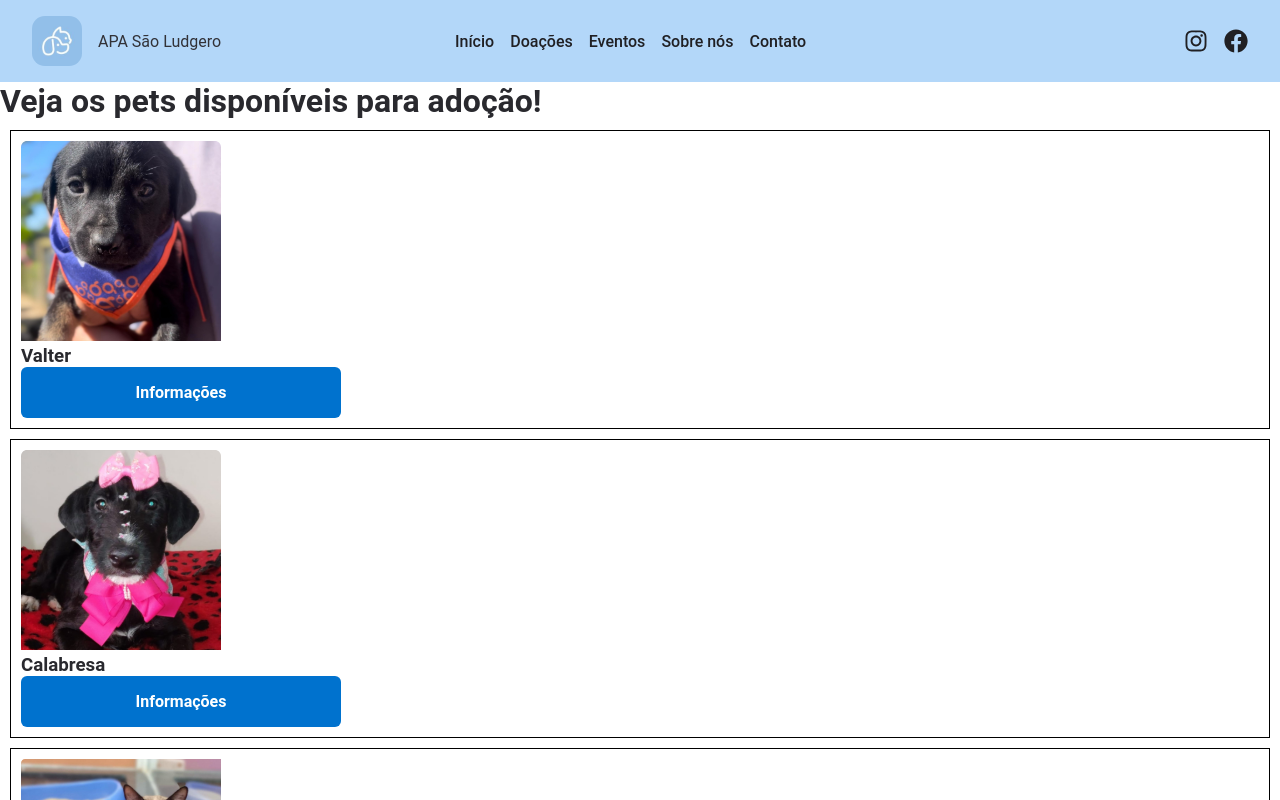
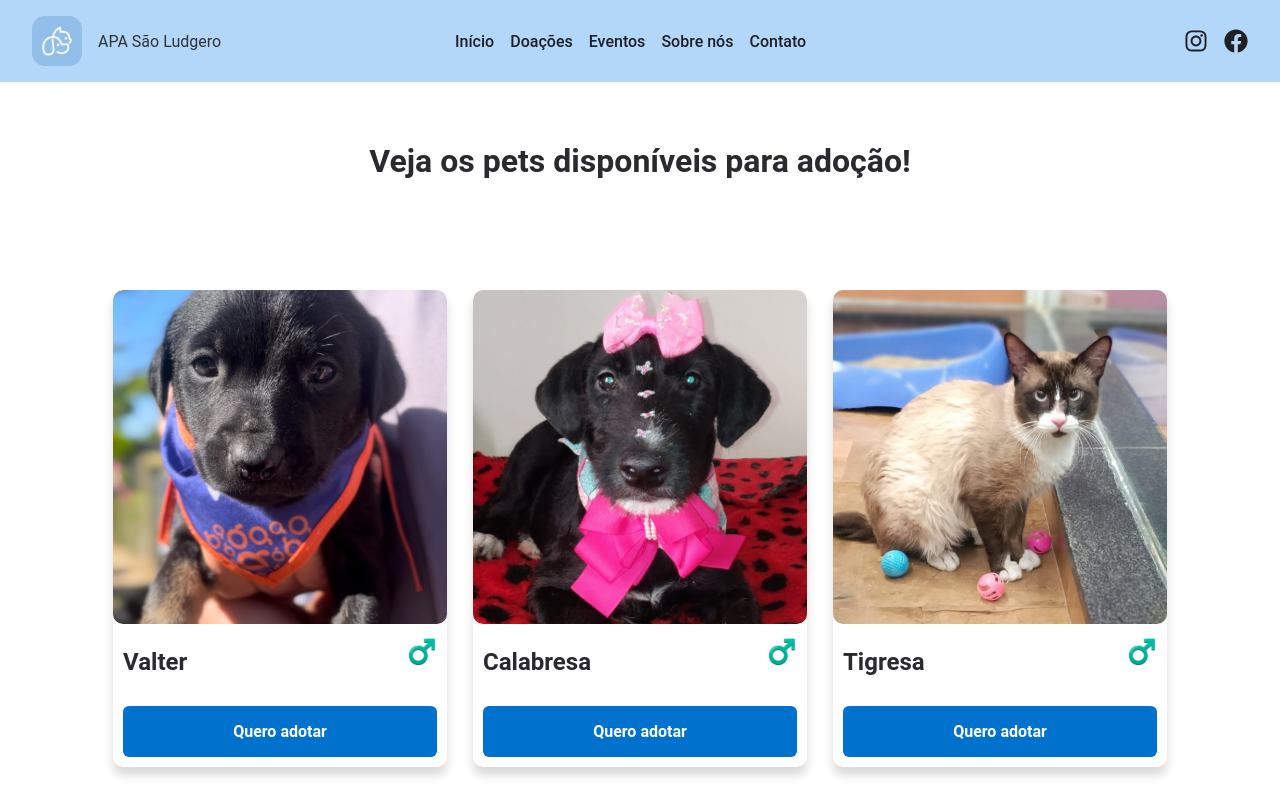
Before and after one commit to arturoburigo/Adopet, a React (Vite) app in the folder frontend/: page /home in a window 1280 px wide. Shown: the top 800 px of the page. Built offline with nearby package versions, Linux system fonts and the light colour scheme.

Commit message:
atualizacao home

```diff
--- a/frontend/src/components/petCard/petCard.tsx
+++ b/frontend/src/components/petCard/petCard.tsx
@@ -10,7 +10,7 @@ interface PetCardProps {
   onClick: () => void;
 }
 
-export function PetCard({ img, isAdmin = true, petName, onClick }: PetCardProps) {  // Valor padrão definido aqui
+export function PetCard({ img, isAdmin = true, petName, onClick }: PetCardProps) {  // GenderIconValor padrão definido aqui
   return (
     <CardContainer>
       <PetImage src={img} alt="petImg" />
--- a/frontend/src/components/petCard/styles.ts
+++ b/frontend/src/components/petCard/styles.ts
@@ -6,7 +6,7 @@ export const CardContainer = styled.div`
   background-color: #fff;
   width: 334px;
   border-radius: 10px;
-  box-shadow: 0px 4px 10px rgba(0, 0, 0, 0.1);
+  box-shadow: 0px 8px 10px rgba(0, 0, 0, 0.15);
 
   @media (max-width: 768px) {
     width: 290px;
--- a/frontend/src/pages/app/home/home.tsx
+++ b/frontend/src/pages/app/home/home.tsx
@@ -2,6 +2,7 @@ import { Header } from "../../../components/header/header";
 import React from 'react';
 import { useNavigate } from 'react-router-dom';
 import { Button } from '../../../components/ui/button/button';
+import { PetCard } from '../../../components/petCard/petCard';
 import valter from '../../../../src/assets/valter.svg';
 import calabresa from '../../../../src/assets/calabresa.svg';
 import tigresa from '../../../../src/assets/tigresa.svg';
@@ -27,19 +28,21 @@ import tigresa from '../../../../src/assets/tigresa.svg';
             navigate(`/pet/${petId}`);
         };
 
-        return (
+        return ( // key={pet.id}
             <div>
             <Header/>
-            <h1>Veja os pets disponíveis para adoção!</h1>
-            <div>
-                {pets.map((pet) => (
-                <div key={pet.id} style={{ margin: '10px', border: '1px solid black', padding: '10px' }}>
-                    <img src={pet.image} alt={pet.name} style={{ width: '200px', height: '200px', objectFit: 'cover' }}/>
-                    <h3>{pet.name}</h3>
-                    <Button text="Informações" onClick={() => handlePetClick(pet.id)}></Button>
+            <h1 style={{ margin: '50px', padding: '10px', display: 'flex', justifyContent: 'space-around', flexWrap: 'wrap' }}>Veja os pets disponíveis para adoção!</h1>
+                <div style={{ margin: '50px', padding: '50px', display: 'flex', justifyContent: 'space-around', flexWrap: 'wrap' }}>
+                    {pets.map((pet) => (
+                    <PetCard
+                        key={pet.id}
+                        img={pet.image}
+                        petName={pet.name}
+                        isAdmin={false}
+                        onClick={() => handlePetClick(pet.id)}
+                    />
+                    ))}
                 </div>
-                ))}
-            </div>
             </div>
         );
     };
```
